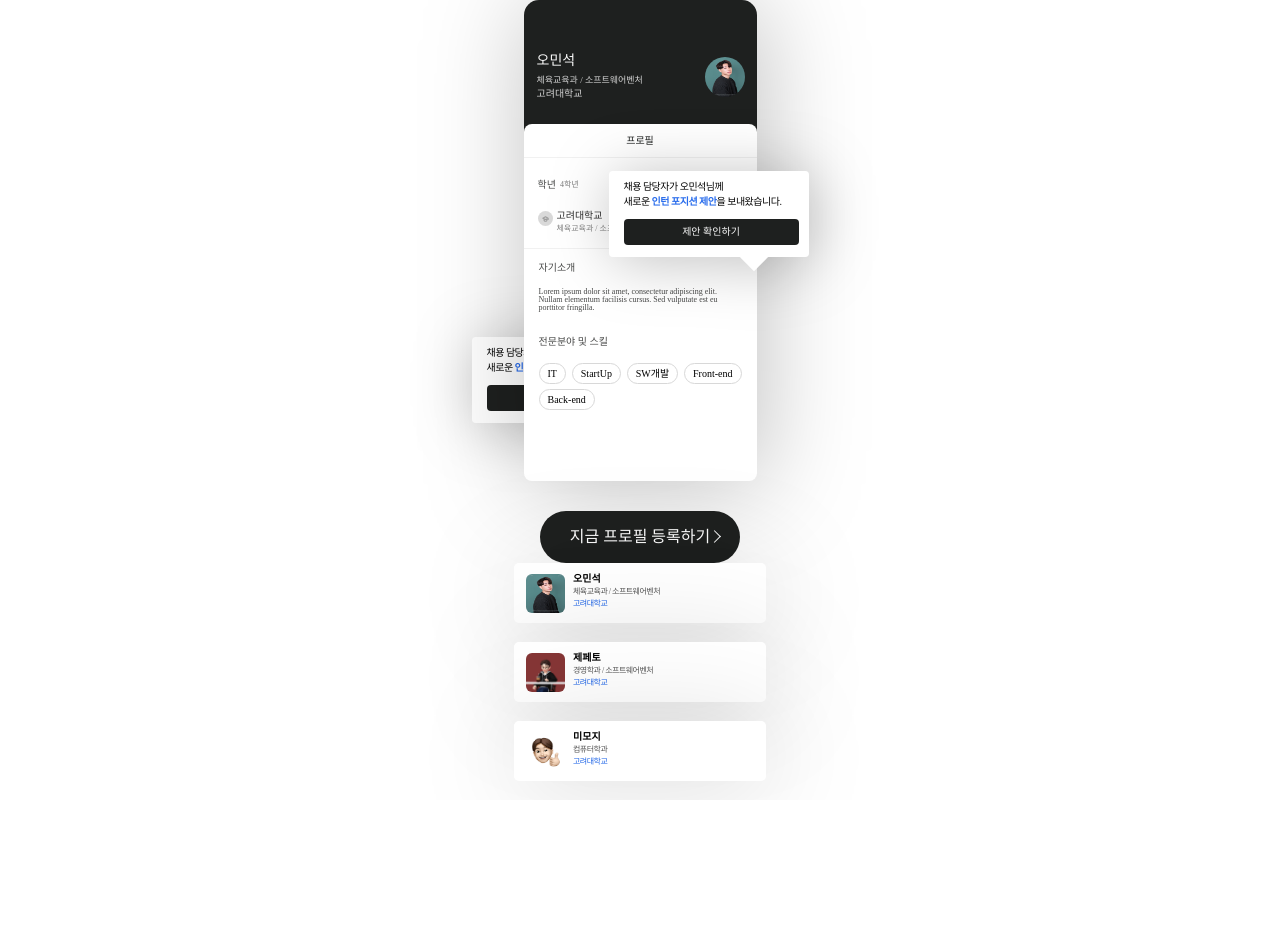
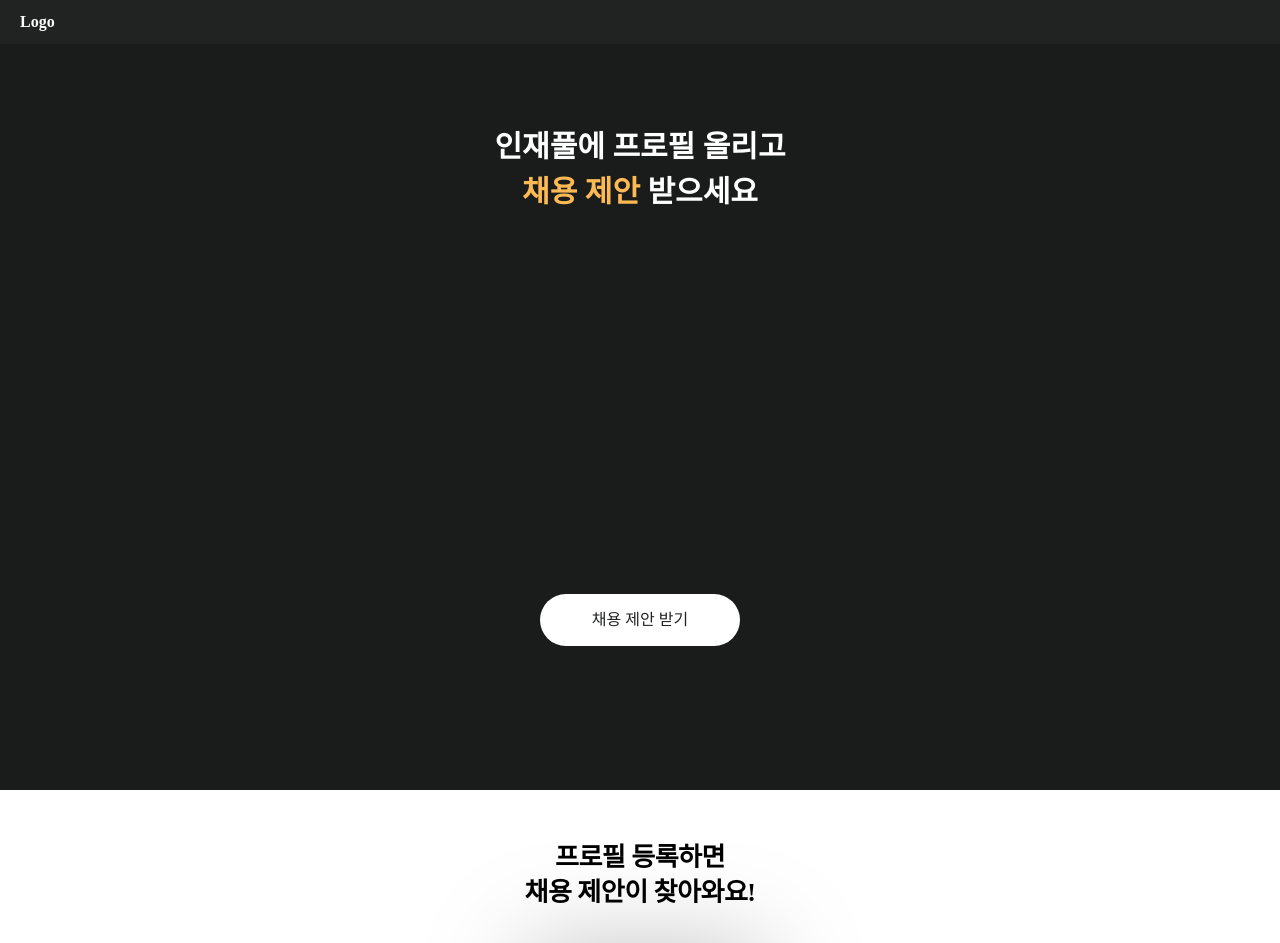
Before and after one commit to omins/talent-pool-landing-page, a Next.js app: page / in a window 1280 px wide. Shown: the top 943 px of the page. Before the commit the page ends 800 px from the top, so only its background shows below. Built offline with nearby package versions, Linux system fonts and the light colour scheme.

Commit message:
feat: 전체 UI 구현

```diff
--- a/src/components/UserList/UserList.js
+++ b/src/components/UserList/UserList.js
@@ -1,9 +1,9 @@
 import UserItem from '../UserItem/UserItem';
 import styles from './UserList.module.css';
 
-export default function UserList({ userInfo, onUserClick }) {
+export default function UserList({ userInfo, onUserClick, style }) {
   return (
-    <ul>
+    <ul style={{ ...style }}>
       {userInfo.map(user => {
         return <UserItem key={user.id} user={user} onUserClick={onUserClick} />;
       })}
--- a/src/pages/index.js
+++ b/src/pages/index.js
@@ -1,12 +1,13 @@
 import { useState } from 'react';
 import Head from 'next/head';
+
 import ProfileCard from '../components/ProfileCard/ProfileCard';
 import RecruitMsg from '../components/RecruitMsg/RecruitMsg';
 import ButtonCta from '../components/ButtonCta/ButtonCta';
 import UserList from '../components/UserList/UserList';
+import ProfileModal from '../components/ProfileModal/ProfileModal';
 
 import styles from '../../styles/Home.module.css';
-import ProfileModal from '../components/ProfileModal/ProfileModal';
 
 const sampleProfiles = [
   {
@@ -64,12 +65,30 @@ export default function Home() {
       <Head>
         <title>인재풀 등록</title>
       </Head>
-      <div className={styles['common-inner']}>
-        <header></header>
+      <header className={styles.header}>
+        <h1 className={styles.title}>Logo</h1>
+      </header>
       <main className={styles['main-container']}>
+        <section className={styles['page-first']}>
+          <p className={styles.desc}>
+            인재풀에 프로필 올리고
+            <br />
+            <em>채용 제안</em> 받으세요
+          </p>
+          <ButtonCta isWhiteBtn={true} style={{ marginTop: '380px' }} />
+        </section>
         <section className={styles['page-second']}>
+          <p className={styles.desc}>
+            프로필 등록하면
+            <br />
+            채용 제안이 찾아와요!
+          </p>
           <div className={styles['profile-card-container']}>
-              <ProfileCard userInfo={sampleProfiles[0]} isShadow={true} />
+            <ProfileCard
+              userInfo={sampleProfiles[0]}
+              isShadow={true}
+              style={{ marginTop: '35px' }}
+            />
             <div
               className={styles['recruit-msg-container']}
               style={{ top: '171px', left: '85px' }}
@@ -85,15 +104,21 @@ export default function Home() {
           </div>
           <ButtonCta style={{ marginTop: '30px' }} />
         </section>
-          <section>
+        <section className={styles['page-third']}>
+          <p className={styles.desc}>
+            이미 등록한 분들의
+            <br />
+            프로필을 확인해보세요!
+          </p>
           <UserList
             userInfo={sampleProfiles}
             onUserClick={userClickHandler}
+            style={{ marginTop: '115px' }}
           />
+          <ButtonCta style={{ marginTop: '130px' }} />
         </section>
       </main>
       <footer></footer>
-      </div>
       {modalState.isActive && (
         <ProfileModal
           userInfo={sampleProfiles[modalState.id]}
--- a/styles/Home.module.css
+++ b/styles/Home.module.css
@@ -1,29 +1,68 @@
-.container {
-  /* background-color: black; */
-}
-
 .title {
-  font-size: 1.2rem;
-  font-weight: 500;
+  font-size: 1.6rem;
+  font-weight: 700;
   color: white;
 }
 
-@media (min-width: 640px) {
-  .title {
-    font-size: 1.4rem;
-  }
+.header {
+  padding-left: 2rem;
+  display: flex;
+  align-items: center;
+  width: 100%;
+  height: 4.4rem;
+  background-color: #212322;
 }
 
-@media (min-width: 768px) {
-  .title {
-    font-size: 1.6rem;
-  }
+.main-container {
+  display: flex;
+  flex-direction: column;
+  justify-content: center;
+  align-items: center;
 }
 
-@media (min-width: 1024px) {
-  .title {
-    font-size: 1.8rem;
-  }
+.page-first {
+  height: 746px;
+  width: 100%;
+  display: flex;
+  flex-direction: column;
+  align-items: center;
+  background-color: #1a1c1b;
+}
+
+.page-first .desc {
+  margin-top: 80px;
+  text-align: center;
+  font-weight: 700;
+  font-size: 30px;
+  line-height: 45px;
+  color: #fff;
+}
+
+.page-first .desc em {
+  color: #fcb954;
+}
+
+.page-second,
+.page-third {
+  display: flex;
+  height: 790px;
+  width: 100%;
+  flex-direction: column;
+  align-items: center;
+}
+
+.page-second .desc,
+.page-third .desc {
+  font-weight: 700;
+  font-size: 26px;
+  line-height: 35px;
+  letter-spacing: -0.5px;
+  text-align: center;
+  color: #000000;
+}
+
+.page-second .desc {
+  margin-top: 50px;
 }
 
 .profile-card-container {
@@ -35,20 +74,6 @@
   position: absolute;
 }
 
-.common-inner {
-  max-width: 767px;
-  margin: 0 auto;
+.page-third .desc {
+  margin-top: 100px;
 }
-
-.main-container {
-  display: flex;
-  flex-direction: column;
-  justify-content: center;
-  align-items: center;
-}
-
-.page-second {
-  display: flex;
-  flex-direction: column;
-  align-items: center;
-}
```
Lines whose indentation alone changed are shown as unchanged.
